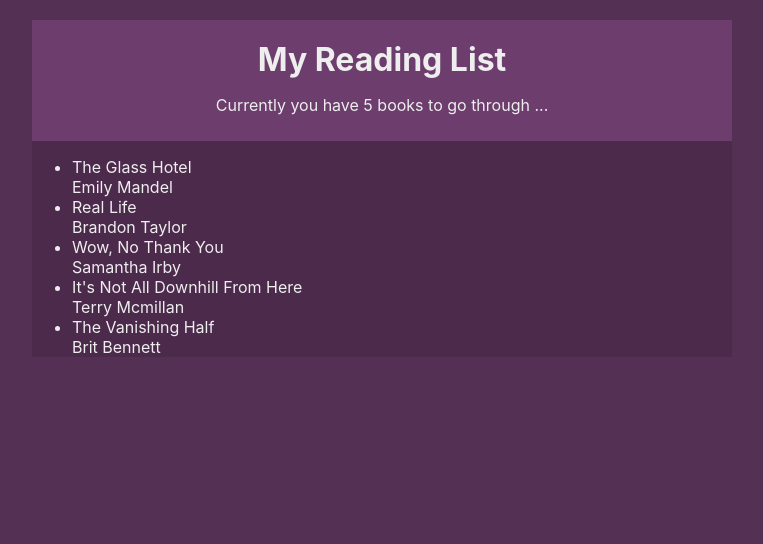
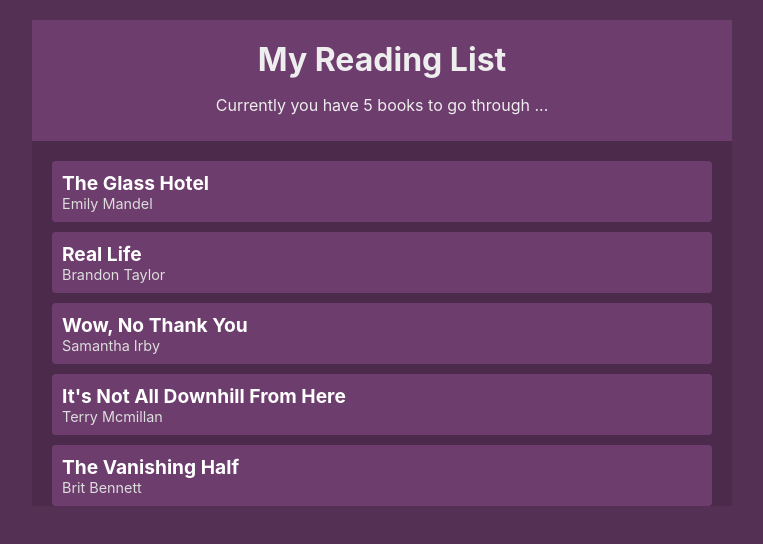
Before and after one commit to himanshigupta29/Booklist---React-context-and-hooks, a React (Create React App) app: page / in a window 1280 px wide. Shown: the top 544 px of the page, without its empty margins (258-1021 px from the left). Built offline with nearby package versions, Linux system fonts and the light colour scheme.

Commit message:
Add styling for book list

```diff
--- a/src/components/BookList.js
+++ b/src/components/BookList.js
@@ -8,7 +8,7 @@
 
     return books.length ? (
 
-        <div>
+        <div className="book-list">
 
             <ul>
             {
--- a/src/index.css
+++ b/src/index.css
@@ -1,7 +1,7 @@
 body {
   margin: 0;
-  font-family: -apple-system, BlinkMacSystemFont, 'Segoe UI', 'Roboto', 'Oxygen',
-    'Ubuntu', 'Cantarell', 'Fira Sans', 'Droid Sans', 'Helvetica Neue',
+  font-family: -apple-system, BlinkMacSystemFont, "Segoe UI", "Roboto", "Oxygen",
+    "Ubuntu", "Cantarell", "Fira Sans", "Droid Sans", "Helvetica Neue",
     sans-serif;
   -webkit-font-smoothing: antialiased;
   -moz-osx-font-smoothing: grayscale;
@@ -22,3 +22,35 @@
 .navbar h1{
   margin: 10px 0;
 }
+
+.book-list{
+  margin: 20px;
+}
+.book-list ul{
+  padding: 0;
+  list-style-type: none;
+}
+.book-list li{
+  background: #6d3d6d;
+  border-radius: 4px;
+  padding: 10px;
+  cursor: pointer;
+  margin: 10px 0;
+}
+.book-list li:hover{
+  opacity: 0.7;
+  text-decoration: line-through;
+}
+.book-list .title{
+  font-weight: bold;
+  color: #fff;
+  font-size: 1.2em;
+}
+.book-list .author{
+  font-size: 0.9em;
+  color: #ddd;
+}
+.empty{
+  margin: 20px;
+  text-align: center;
+}
```
Also changed, not shown: 1 other file (tests, documents, lock files or other folders).
